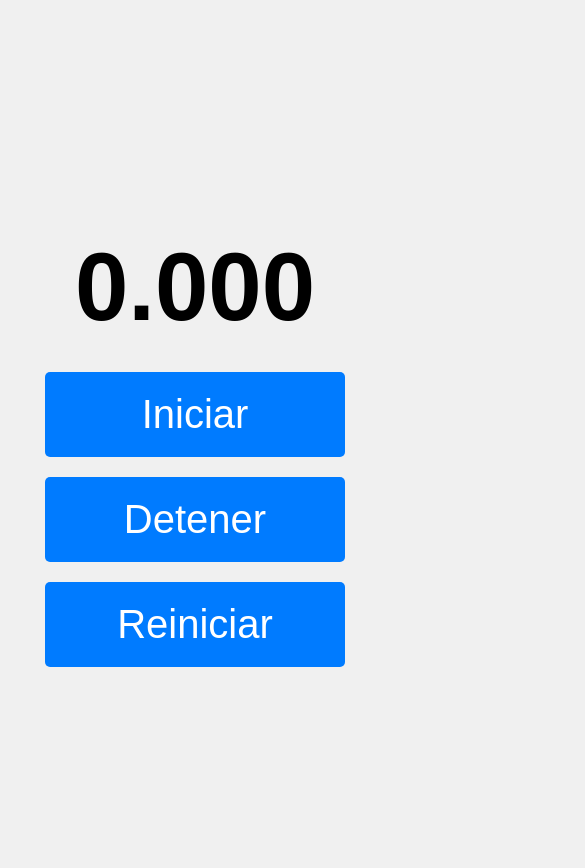
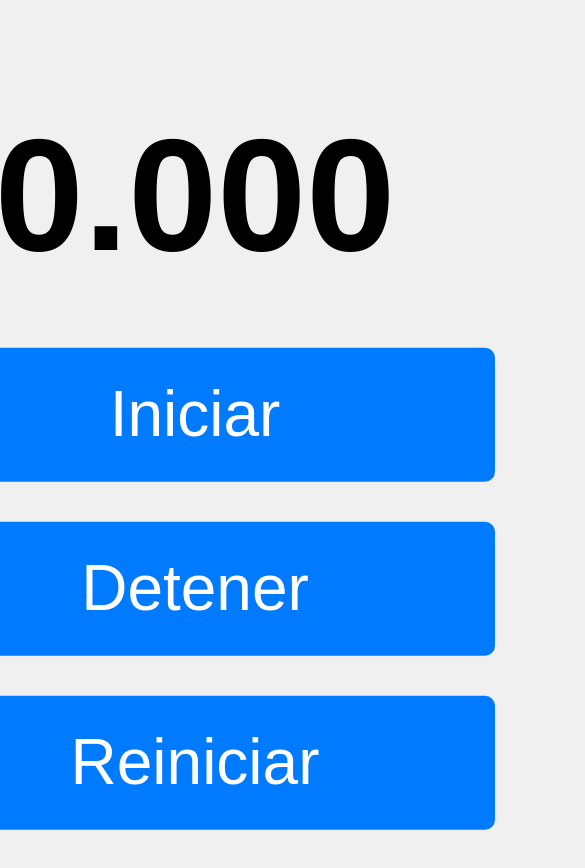
Before and after one commit to PabloReca/cronoSegundos, a plain HTML site: page index.html in a window 390 px wide. Shown: the whole page, 585 px wide, since content can reach past the window. Before the commit the page ends 844 px from the top, so only its background shows below. Drawn offline with Linux system fonts and the light colour scheme.

Commit message:
responsive

```diff
--- a/styles.css
+++ b/styles.css
@@ -36,18 +36,17 @@ button:active {
     background-color: #0056b3;
 }
 
-/* Estilos para dispositivos con pantalla pequeña */
-@media screen and (max-width: 600px) {
-    #timer {
-        font-size: 6em;
+
+body > div {
+    transform: scale(2);
+}
+
+
+
+
+@media (min-width: 1024px) {
+    body > div {
+        transform: scale(1);
     }
 
-    button {
-        padding: 20px;
-        font-size: 2.5em;
-    }
-
-    .timer-container {
-        width: 200%;
-    }
 }
```
